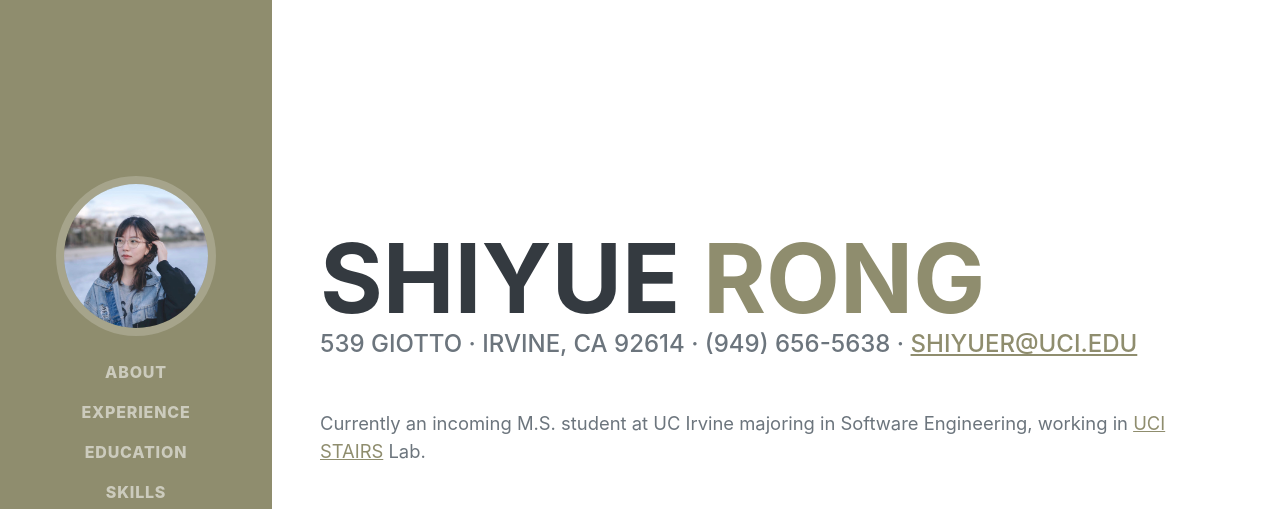
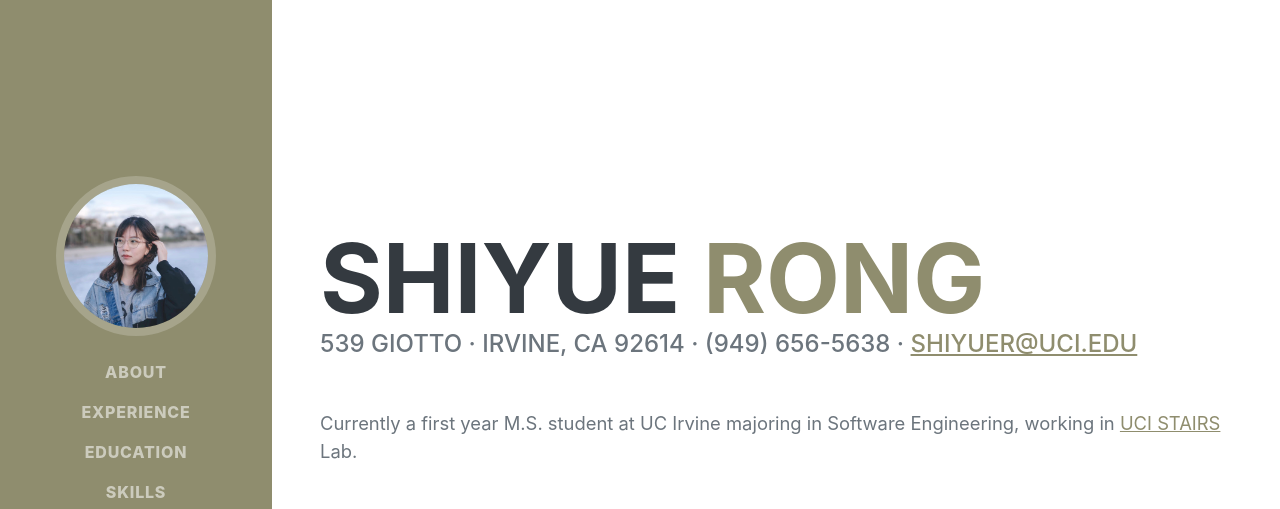
Before and after one commit to Kellyyyy2333/portfolio, a plain HTML site: page index.html in a window 1280 px wide. Shown: the top 509 px of the page. Drawn offline with nearby package versions, Linux system fonts and the light colour scheme; a web font is replaced by a local one.

Commit message:
About changed

```diff
--- a/index.html
+++ b/index.html
@@ -104,7 +104,7 @@
             <a href="mailto:name@email.com">shiyuer@uci.edu</a>
           </div>
           <p class="lead mb-5">
-            Currently an incoming M.S. student at UC Irvine majoring in Software
+            Currently a first year M.S. student at UC Irvine majoring in Software
             Engineering, working in
             <a href="http://stairs.ics.uci.edu/">UCI STAIRS</a> Lab.
           </p>
```
